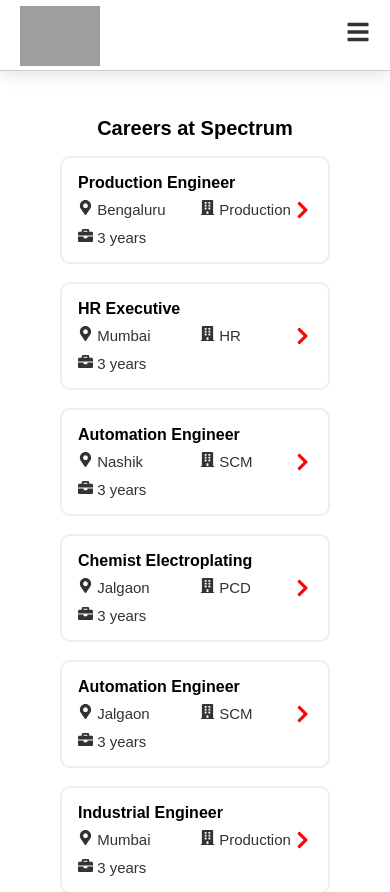
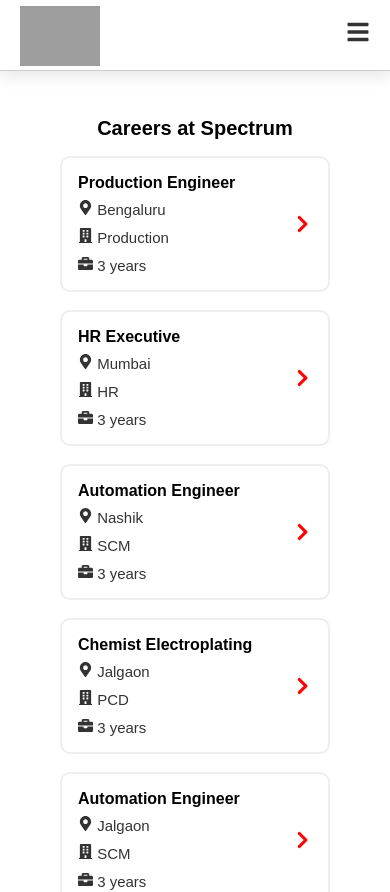
Before and after one commit to yashika-63/Spectrum-Static, a React (Vite) app: page /Careers in a window 390 px wide. Shown: the top 892 px of the page. Built offline with nearby package versions, Linux system fonts and the light colour scheme; grey boxes are pictures that could not be loaded.

Commit message:
responsive changes

```diff
--- a/src/App.css
+++ b/src/App.css
@@ -28,10 +28,10 @@
   }
 }
 
-.card {
+/* .card {
   padding: 2em;
 }
 
 .read-the-docs {
   color: #888;
-}
+} */
--- a/src/CSS/AboutUs/Careers.css
+++ b/src/CSS/AboutUs/Careers.css
@@ -156,7 +156,7 @@
   }
 
   .career-meta {
-    grid-template-columns: repeat(auto-fit, minmax(100px, 1fr));
+    grid-template-columns: repeat(auto-fit, minmax(200px, 1fr));
     width: 100%;
   }
 }
--- a/src/CSS/AboutUs/Leadership.css
+++ b/src/CSS/AboutUs/Leadership.css
@@ -101,4 +101,8 @@
     display: flex;
     flex-direction: column;
   }
+
+  .card {
+    padding-top: 50px;
+  }
 }
--- a/src/CSS/Home/ProductsHome.css
+++ b/src/CSS/Home/ProductsHome.css
@@ -105,7 +105,6 @@
 }
 
 .submenu h3 {
-  margin: 0 0 10px;
   color: var(--red);
 }
 
@@ -239,12 +238,11 @@
 }
 
   .submenu {
-    width: 70%;
+    width: 100%;
     margin-top: 0;
     box-shadow: 0 3px 12px rgba(0, 0, 0, 0.2);
     border-radius: 10px;
     border-top: 2px solid var(--red);
-    padding: 10px 20px;
     animation: none;
     opacity: 1;
     transform: none;
```
